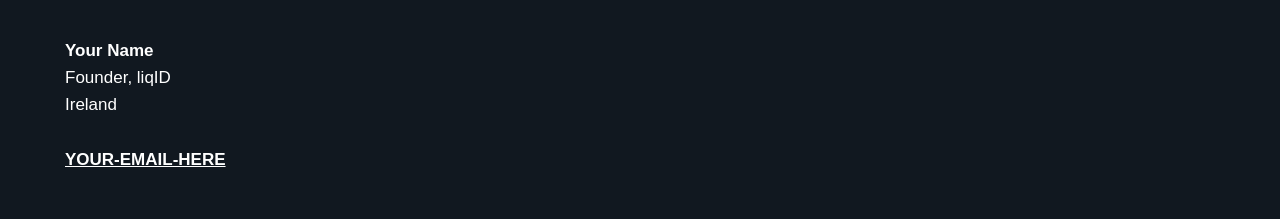
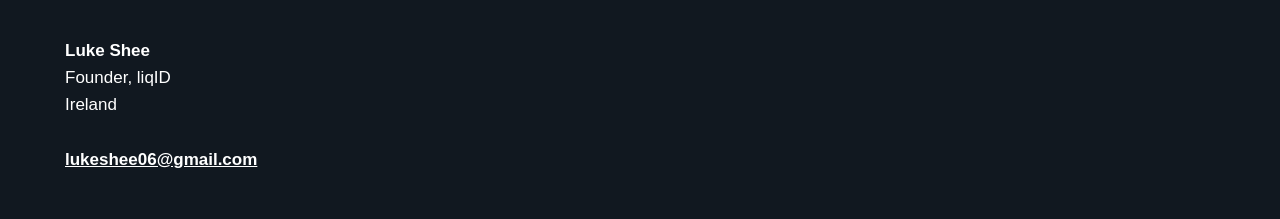
Before and after one commit to pyroman-afk/website, a plain HTML site: page index.html in a window 1280 px wide. Shown: the part 3303-3522 px from the top of the page. Drawn offline with Linux system fonts and the light colour scheme.

Commit message:
Update contact details in index.html

```diff
--- a/index.html
+++ b/index.html
@@ -616,14 +616,14 @@
 
       <div class="contact-details">
 
-        <strong>Your Name</strong><br>
+        <strong>Luke Shee</strong><br>
 
         Founder, liqID<br>
 
         Ireland<br><br>
 
         <a href="mailto:YOUR-EMAIL-HERE">
-          YOUR-EMAIL-HERE
+          lukeshee06@gmail.com
         </a>
 
       </div>
```
